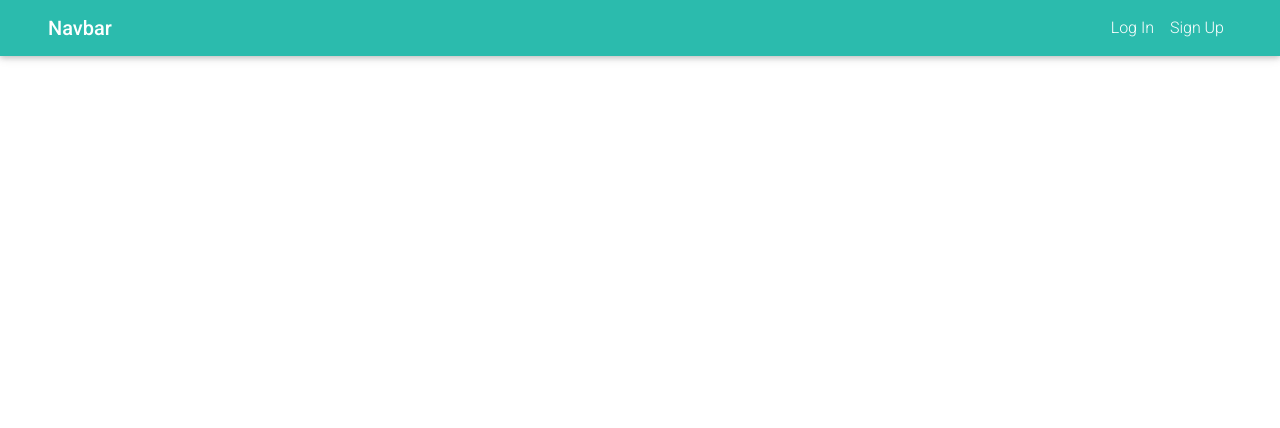
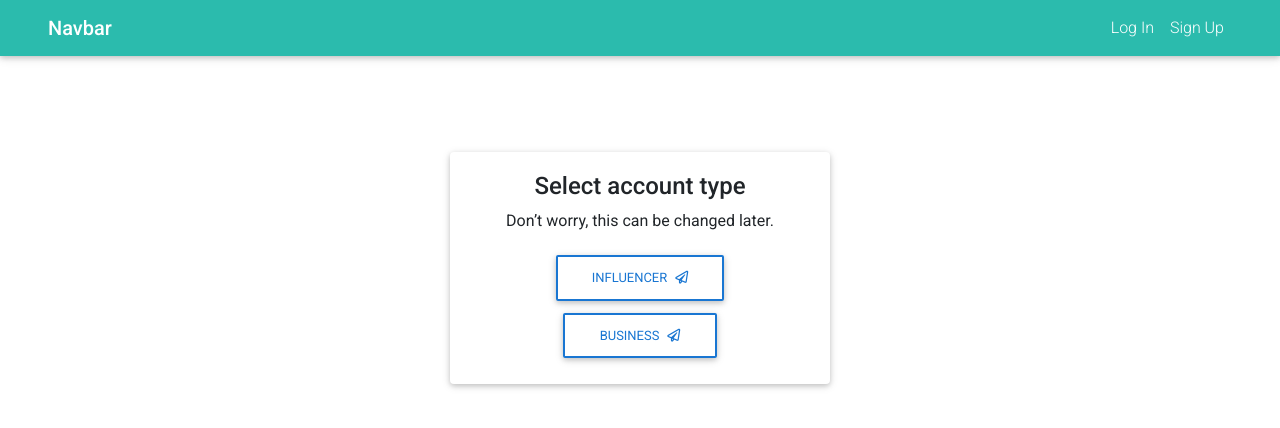
Before and after one commit to fikar46/diendorse, a React (Create React App) app: page /role in a window 1280 px wide. Shown: the top 428 px of the page. Built offline with nearby package versions, Linux system fonts and the light colour scheme.

Commit message:
role page

```diff
--- a/src/App.js
+++ b/src/App.js
@@ -4,6 +4,7 @@ import {Route,Switch} from 'react-router-dom'
 import Login from './pages/Login/Login'
 import SignUp from './pages/SignUp/SignUp'
 import ProductList from './pages/ProductList/ProductList'
+import RoleValdiation from './pages/SignUp/RoleValdiation'
 
 export default class App extends Component {
   render() {
@@ -13,6 +14,7 @@ export default class App extends Component {
         <Switch>
           <Route path='/login' component={Login} />
           <Route path='/signup' component={SignUp} />
+          <Route path='/role' component={RoleValdiation} />
           <Route path='/product-list' component={ProductList} />
         </Switch>
       </div>
--- a/src/pages/SignUp/RoleValdiation.jsx
+++ b/src/pages/SignUp/RoleValdiation.jsx
@@ -0,0 +1,30 @@
+import React, { Component } from 'react'
+import { MDBContainer, MDBRow, MDBCol, MDBBtn, MDBCard, MDBCardBody, MDBIcon } from 'mdbreact';
+export default class RoleValdiation extends Component {
+    render() {
+        return (
+            <div className='container'>
+            <div className='row justify-content-center pt-5 mt-5'>
+                <MDBCard className='col-md-4'>
+            <MDBCardBody>
+              <form>
+                <p className="h4 text-center">Select account type</p>
+                <p className="text-center">Don’t worry, this can be changed later.</p>
+                <div className="text-center">
+                  <MDBBtn className="btn btn-outline-blue" type="submit">
+                    Influencer
+                    <MDBIcon far icon="paper-plane" className="ml-2" />
+                  </MDBBtn>
+                  <MDBBtn className="btn btn-outline-blue" type="submit">
+                    Business
+                    <MDBIcon far icon="paper-plane" className="ml-2" />
+                  </MDBBtn>
+                </div>
+              </form>
+            </MDBCardBody>
+          </MDBCard>
+          </div>
+          </div>
+        )
+    }
+}
```
